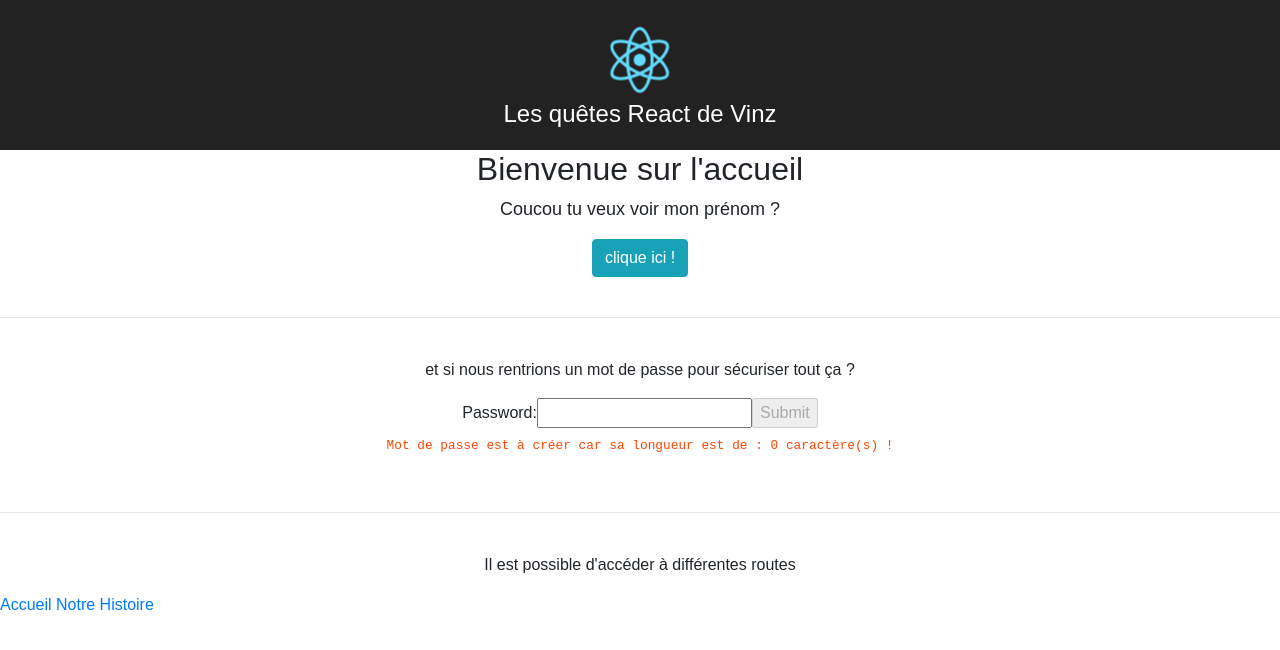
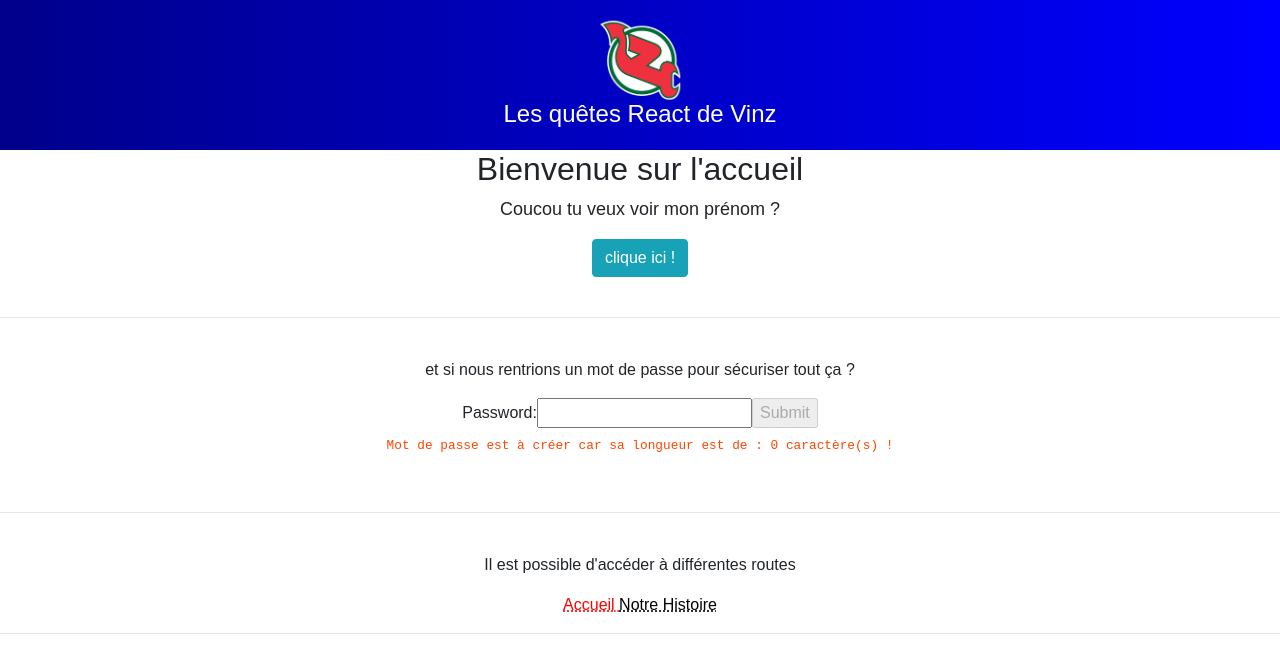
Before and after one commit to ThePuffin/react1, a React (Create React App) app: page / in a window 1280 px wide. Shown: the top 650 px of the page. Built offline with nearby package versions, Linux system fonts and the light colour scheme.

Commit message:
les routes sont créees

```diff
--- a/src/App.css
+++ b/src/App.css
@@ -8,8 +8,9 @@
 }
 
 .App-header {
-    background-color: #222;
+    background-image: linear-gradient(to right, darkblue, blue );
     height: 150px;
+    width: 100 vw;
     padding: 20px;
     color: white;
 }
@@ -36,3 +37,17 @@
     color: orangered;
     font-size: 1vw;
 }
+
+.divRoutes {
+    text-align: center;
+}
+
+.routes {
+    color: black;
+    text-decoration: underline;
+    text-decoration-style: dotted;
+}
+
+.activeRoute {
+    color: red;
+}
--- a/src/App.js
+++ b/src/App.js
@@ -5,13 +5,32 @@ import Routes from "./routes";
 
 class App extends Component {
   render() {
-    return <div>
+    return (
+      <div>
         {Routes()}
-        <div>
-          <NavLink to="/"> Accueil </NavLink>
-          <NavLink to="/notre-histoire"> Notre Histoire </NavLink>
+        <div className="divRoutes">
+          <NavLink
+            activeClassName="activeRoute"
+            className="routes"
+            exact
+            to="/"
+          >
+            {" "}
+            Accueil{" "}
+          </NavLink>
+          <NavLink
+            activeClassName="activeRoute"
+            className="routes"
+            exact
+            to="/notre-histoire"
+          >
+            {" "}
+            Notre Histoire{" "}
+          </NavLink>
+          <hr />
         </div>
-      </div>;
+      </div>
+    );
   }
 }
 
--- /dev/null
+++ b/src/components/ErrorRoute.js
@@ -0,0 +1,20 @@
+import React, { Component } from "react";
+import logo from "../puffin.png";
+
+class ErrorRoute extends Component {
+  render() {
+    return <div className="App">
+        <header className="App-header">
+          <img src={logo} className="App-logo" alt="logo" />
+          <h1 className="App-title"> Mauvaise adresse </h1>
+        </header>
+        <br />
+        <br />
+        <img src="https://media.giphy.com/media/26gYERtrrzIEg6oKI/giphy.gif" alt="GIF" />
+        <br />
+        <br />
+      </div>;
+  }
+}
+
+export default ErrorRoute;
--- a/src/components/History.js
+++ b/src/components/History.js
@@ -1,5 +1,5 @@
 import React, { Component } from "react";
-import logo from "../logo.svg";
+import logo from "../puffin.png";
 
 class History extends Component {
   render() {
--- a/src/components/Home.js
+++ b/src/components/Home.js
@@ -1,5 +1,5 @@
 import React, { Component } from "react";
-import logo from "../logo.svg";
+import logo from "../puffin.png";
 import Author from "./Author";
 import Password from "./Password";
 
--- a/src/routes.js
+++ b/src/routes.js
@@ -2,11 +2,16 @@ import React from 'react';
 import {Switch, Route} from "react-router-dom";
 import Home from './components/Home';
 import History from './components/History';
+import ErrorRoute from './components/ErrorRoute'
 
-const Routes = () => (<div>
-        <Switch>
-          <Route exact path="/" component={Home} />
-          <Route path="/notre-histoire" component={History} />
-        </Switch></div>);
+const Routes = () => (
+  <div>
+    <Switch>
+      <Route exact path="/" component={Home} />
+      <Route path="/notre-histoire" component={History} />
+      <Route component={ErrorRoute} />
+    </Switch>
+  </div>
+);
 
 export default Routes;
```
Also changed, not shown: src/puffin.png (added).
